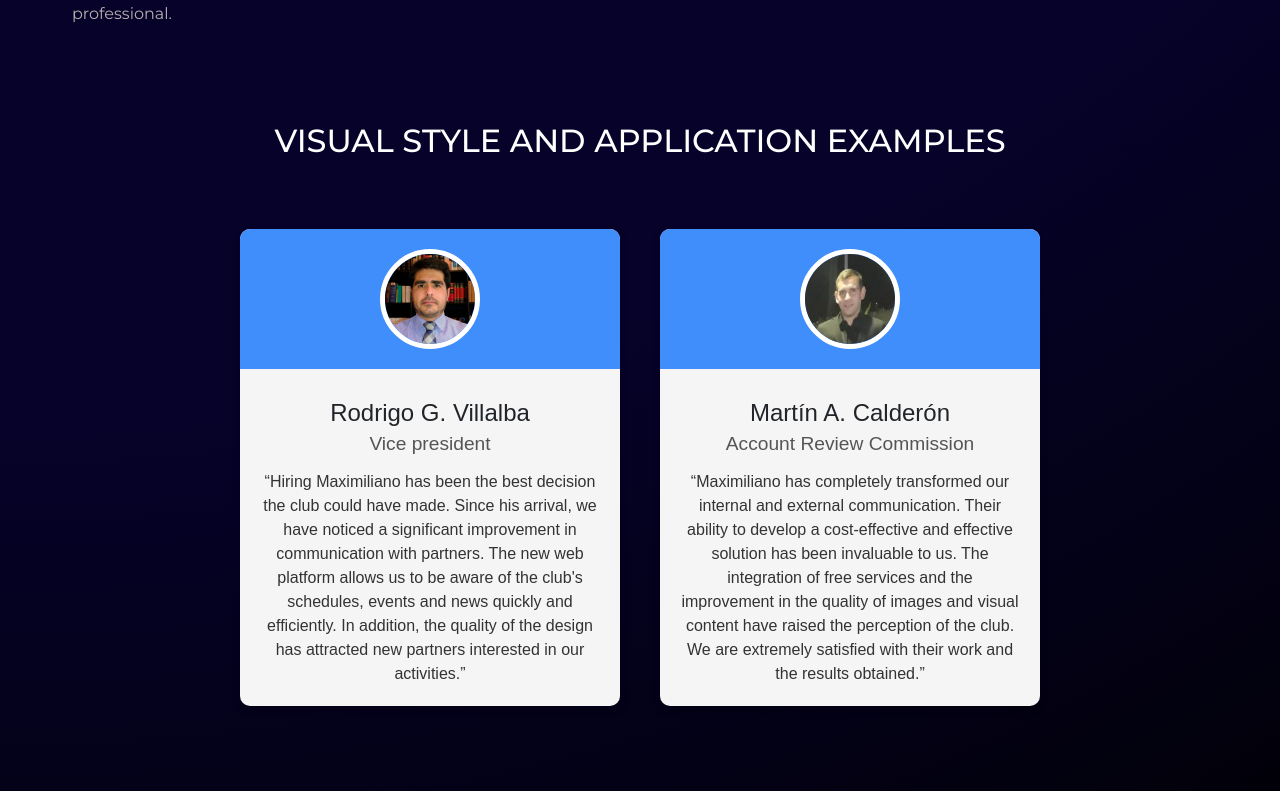
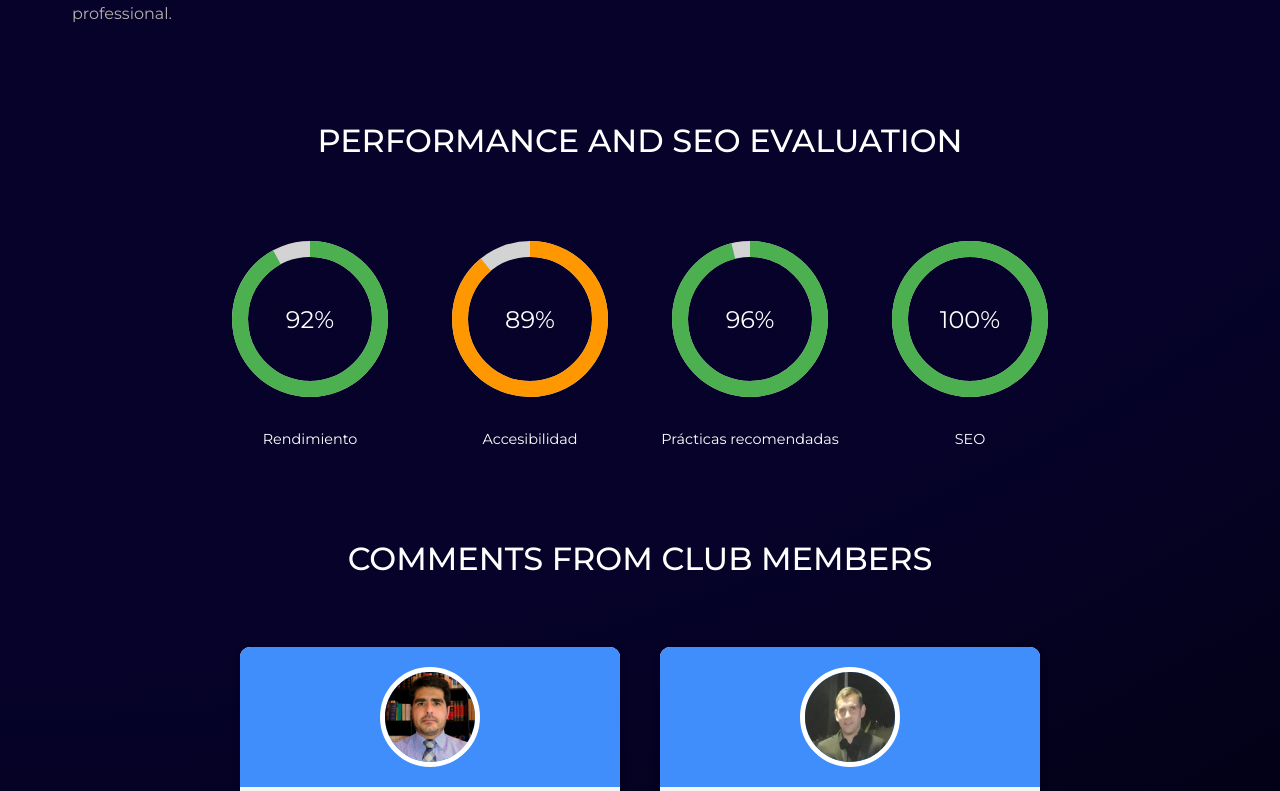
Before and after one commit to maxiscor7/portfolio-3d, a React (Vite) app: page /mariano-acosta in a window 1280 px wide. Shown: the part 1380-2171 px from the top of the page. Built offline with nearby package versions, Linux system fonts and the light colour scheme.

Commit message:
finish section mariano acosta

```diff
--- /dev/null
+++ b/src/components/PerformanceMetric/PerformanceMetric.css
@@ -0,0 +1,22 @@
+.profile-metrics {
+    display: flex;
+    flex-direction: column;
+    align-items: center;
+    margin: 10px;
+  }
+
+  .profile-circle {
+    width: 200px;
+    height: 200px;
+    display: flex;
+    justify-content: center;
+    align-items: center;
+    margin-bottom: 10px;
+    position: relative;
+  }
+
+  .profile-label {
+    text-align: center;
+    font-size: 0.9em;
+    color: #ffffff;
+  }
--- /dev/null
+++ b/src/components/PerformanceMetric/PerformanceMetric.jsx
@@ -0,0 +1,61 @@
+import React from 'react';
+import './PerformanceMetric.css';
+
+const cleanPercentage = (percentage) => {
+  const isNegativeOrNaN = !Number.isFinite(+percentage) || percentage < 0;
+  const isTooHigh = percentage > 100;
+  return isNegativeOrNaN ? 0 : isTooHigh ? 100 : +percentage;
+};
+
+const Circle = ({ color, percentage }) => {
+  const r = 70;
+  const circ = 2 * Math.PI * r;
+  const strokePct = ((100 - percentage) * circ) / 100;
+  return (
+    <circle
+      r={r}
+      cx={100}
+      cy={100}
+      fill="transparent"
+      stroke={strokePct !== circ ? color : ""}
+      strokeWidth={"1rem"}
+      strokeDasharray={circ}
+      strokeDashoffset={percentage ? strokePct : 0}
+    ></circle>
+  );
+};
+
+const Text = ({ percentage }) => {
+  return (
+    <text
+      x="50%"
+      y="50%"
+      dominantBaseline="central"
+      textAnchor="middle"
+      fontSize={"1.5em"}
+      fill="white"
+    >
+      {percentage.toFixed(0)}%
+    </text>
+  );
+};
+
+const PerformanceMetric = ({ label, score, color }) => {
+  const pct = cleanPercentage(score);
+  return (
+    <div className="profile-metrics">
+      <div className="profile-circle">
+        <svg width={200} height={200}>
+          <g transform={`rotate(-90 100 100)`}>
+            <Circle color="lightgrey" />
+            <Circle color={color} percentage={pct} />
+          </g>
+          <Text percentage={pct} />
+        </svg>
+      </div>
+      <div className="profile-label">{label}</div>
+    </div>
+  );
+};
+
+export default PerformanceMetric;
--- a/src/pages/MarianoAcosta/MarianoAcosta.css
+++ b/src/pages/MarianoAcosta/MarianoAcosta.css
@@ -58,3 +58,25 @@
     align-items: center;
     justify-content: center;
 }
+
+.container-metrics-section{
+    display: flex;
+    flex-wrap: wrap;
+    justify-content: center;
+    margin-bottom: 80px;
+}
+
+
+@media only screen and (min-width: 1300px) {
+    .first-mariano-text-container {
+        padding: 40px;
+    }
+    .first-mariano-text-container h1 {
+        padding-left: 30px;
+    }
+    .first-mariano-text-container p {
+        font-size: 20px;
+        padding-left: 30px;
+    }
+
+}
--- a/src/pages/MarianoAcosta/MarianoAcosta.jsx
+++ b/src/pages/MarianoAcosta/MarianoAcosta.jsx
@@ -4,6 +4,7 @@ import './MarianoAcosta.css'
 import CardProfile from '../../components/CardProfile/CardProfile'
 import profile1 from '../../assets/profileComment1.jpg'
 import profile2 from '../../assets/profileComment2.png'
+import PerformanceMetric from '../../components/PerformanceMetric/PerformanceMetric'
 
 
 const MarianoAcosta = () => {
@@ -70,22 +71,32 @@ const MarianoAcosta = () => {
           </ul>
         </div>
       </div>
+      <div className='second-mariano-text-container'>
+          <h2>PERFORMANCE AND SEO EVALUATION</h2>
+        </div>
+      <div className='container-metrics-section'>
+        <PerformanceMetric label="Rendimiento" score={92} color="#4caf50" />
+        <PerformanceMetric label="Accesibilidad" score={89} color="#ff9800" />
+        <PerformanceMetric label="Prácticas recomendadas" score={96} color="#4caf50" />
+        <PerformanceMetric label="SEO" score={100} color="#4caf50" />
+      </div>
+
       <div className='conatiner-tittle-comments'>
         <div className='second-mariano-text-container'>
-          <h2>VISUAL STYLE AND APPLICATION EXAMPLES</h2>
+          <h2>COMMENTS FROM CLUB MEMBERS</h2>
         </div>
         <div className='container-section-comments-profiles'>
 
           <CardProfile
             image={profile1}
-            name="Rodrigo G. Villalba"
+            name="Sergio G. Garcia"
             position="Vice president"
             comment="“Hiring Maximiliano has been the best decision the club could have made. Since his arrival, we have noticed a significant improvement in communication with partners. The new web platform allows us to be aware of the club's schedules, events and news quickly and efficiently. In addition, the quality of the design has attracted new partners interested in our activities.”"
 
           />
           <CardProfile
             image={profile2}
-            name="Martín A. Calderón"
+            name="Martín B. Romero"
             position="Account Review Commission"
             comment="“Maximiliano has completely transformed our internal and external communication. Their ability to develop a cost-effective and effective solution has been invaluable to us. The integration of free services and the improvement in the quality of images and visual content have raised the perception of the club. We are extremely satisfied with their work and the results obtained.”"
 
```
